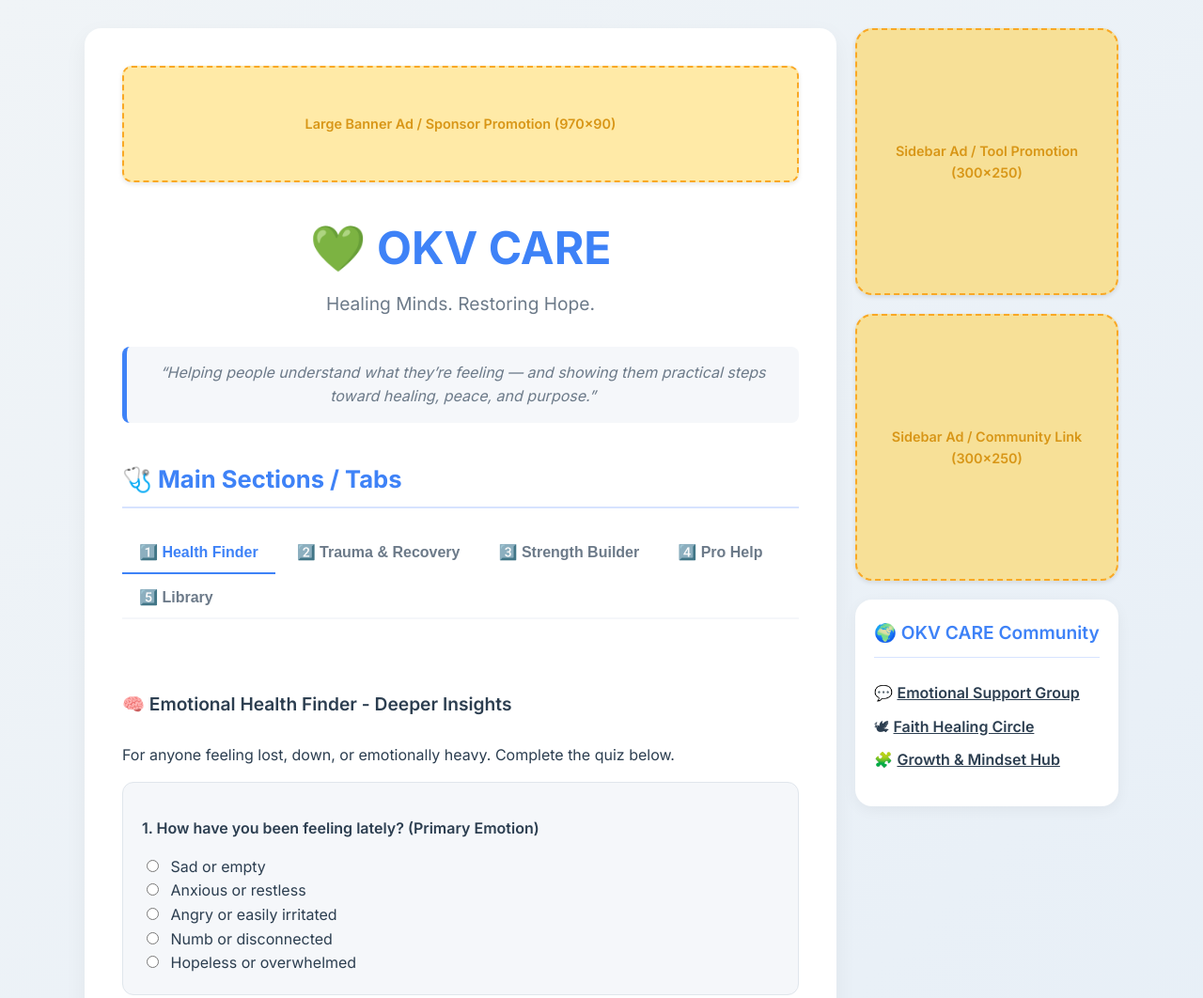
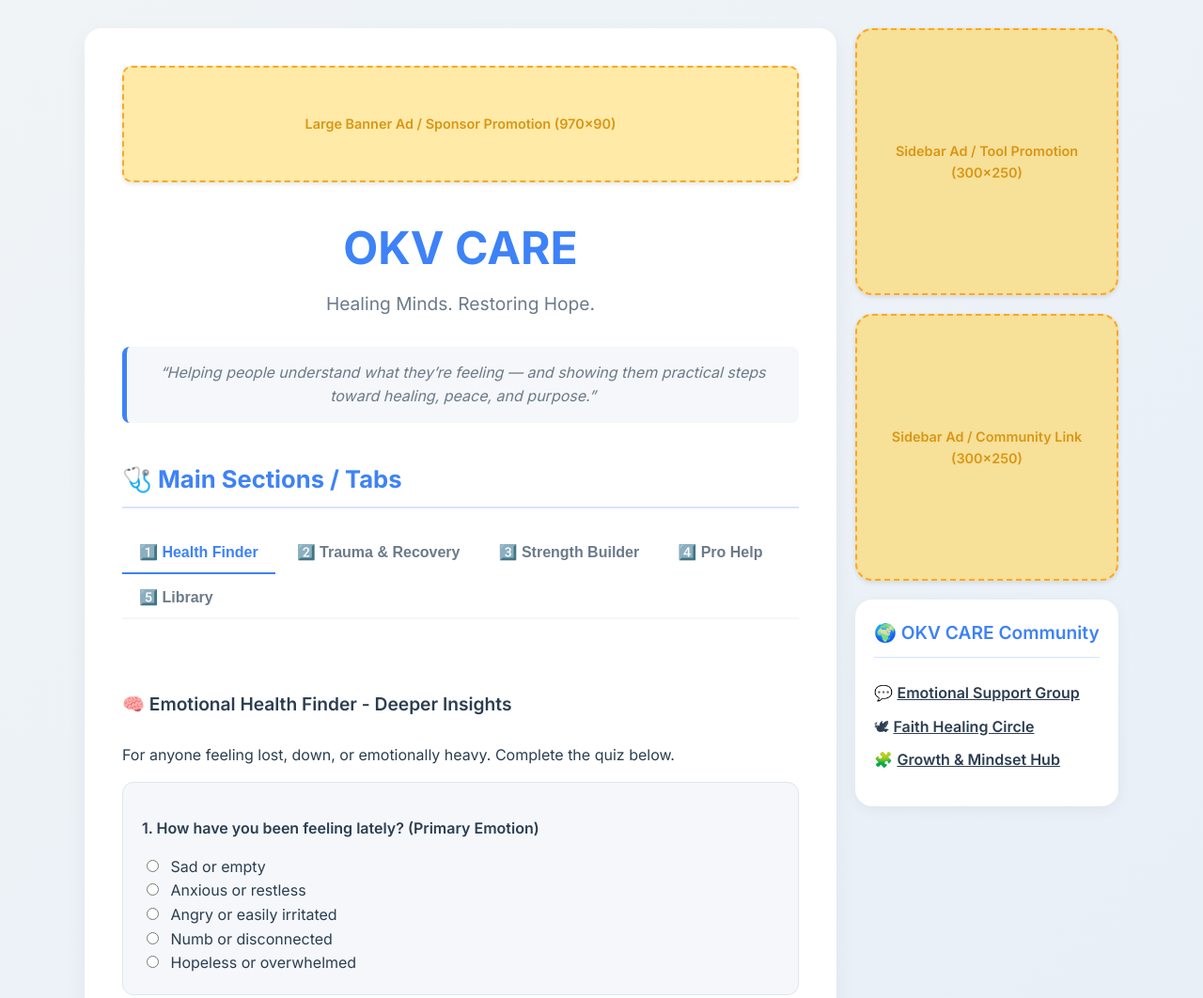
Before and after one commit to okvtech447/okvcare, a plain HTML site: page index.html in a window 1280 px wide. Shown: the top 1062 px of the page at 94% size. Drawn offline with Linux system fonts and the light colour scheme.

Commit message:
Update index.html

```diff
--- a/index.html
+++ b/index.html
@@ -393,7 +393,7 @@
             </div>
 
             <header>
-                <h1>💚 OKV CARE</h1>
+                <h1>OKV CARE</h1>
                 <h2>Healing Minds. Restoring Hope.</h2>
                 <blockquote>“Helping people understand what they’re feeling — and showing them practical steps toward healing, peace, and purpose.”</blockquote>
             </header>
```
